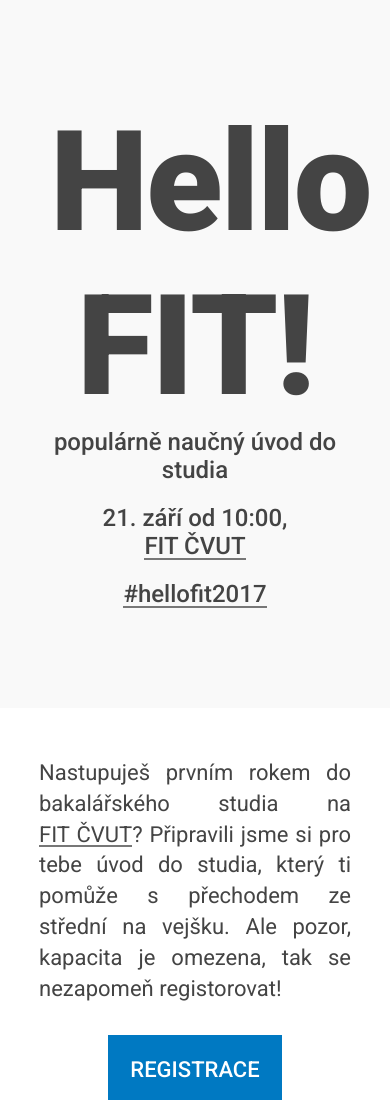
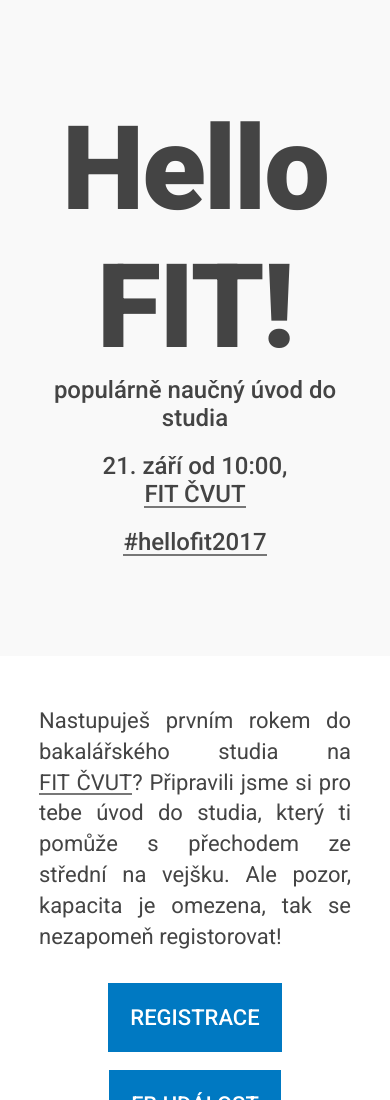
Before and after one commit to klubFITpp/Hello-FIT, a website: page src/index.html in a window 390 px wide. Shown: the top 1100 px of the page. Drawn offline with nearby package versions, Linux system fonts and the light colour scheme; files that its build step writes are made by us from their sources.

Commit message:
Updated resposive header

```diff
--- a/src/scss/style.scss
+++ b/src/scss/style.scss
@@ -113,6 +113,12 @@
     font-size: 140px;
     font-weight: 900;
     letter-spacing: -2px;
+}
+
+@media all and (max-width: 500px){
+    .heading--big {
+        font-size: 30vw;
+    }
 }
 
 .heading--small {
```
